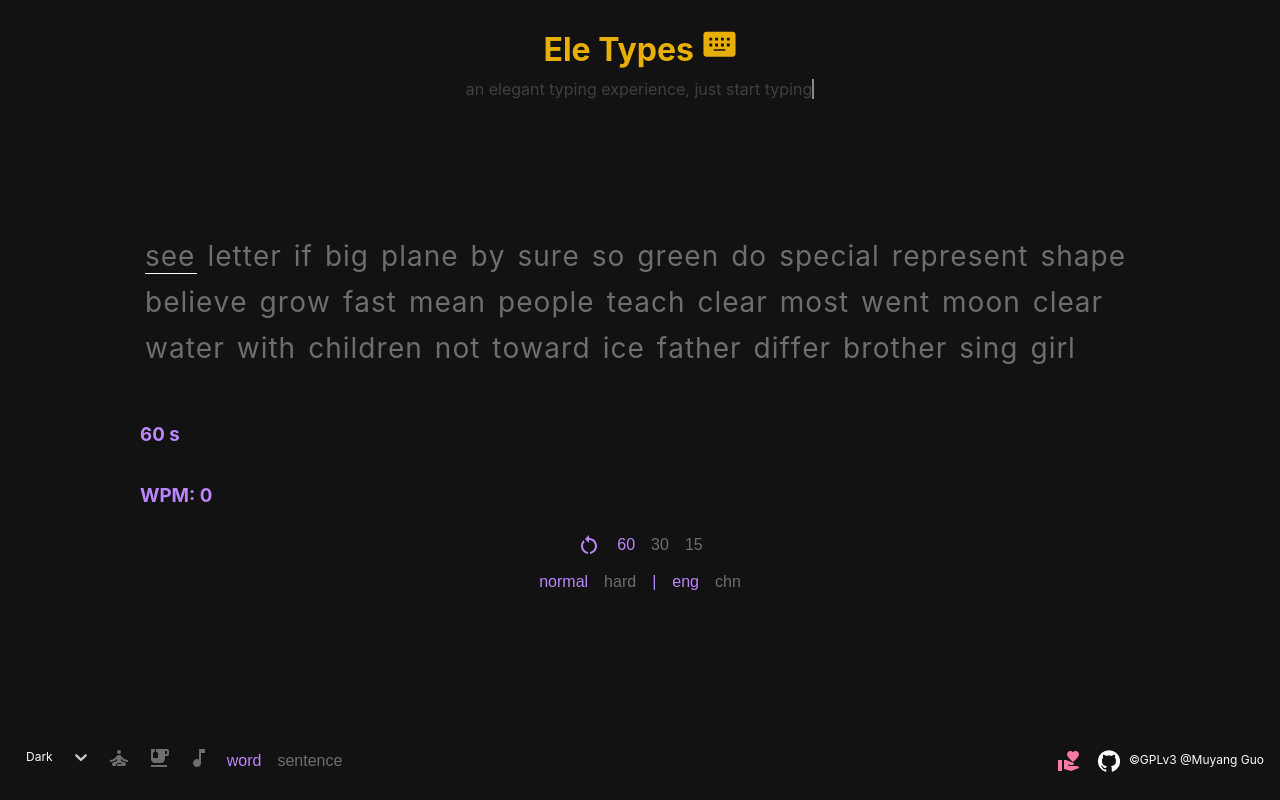
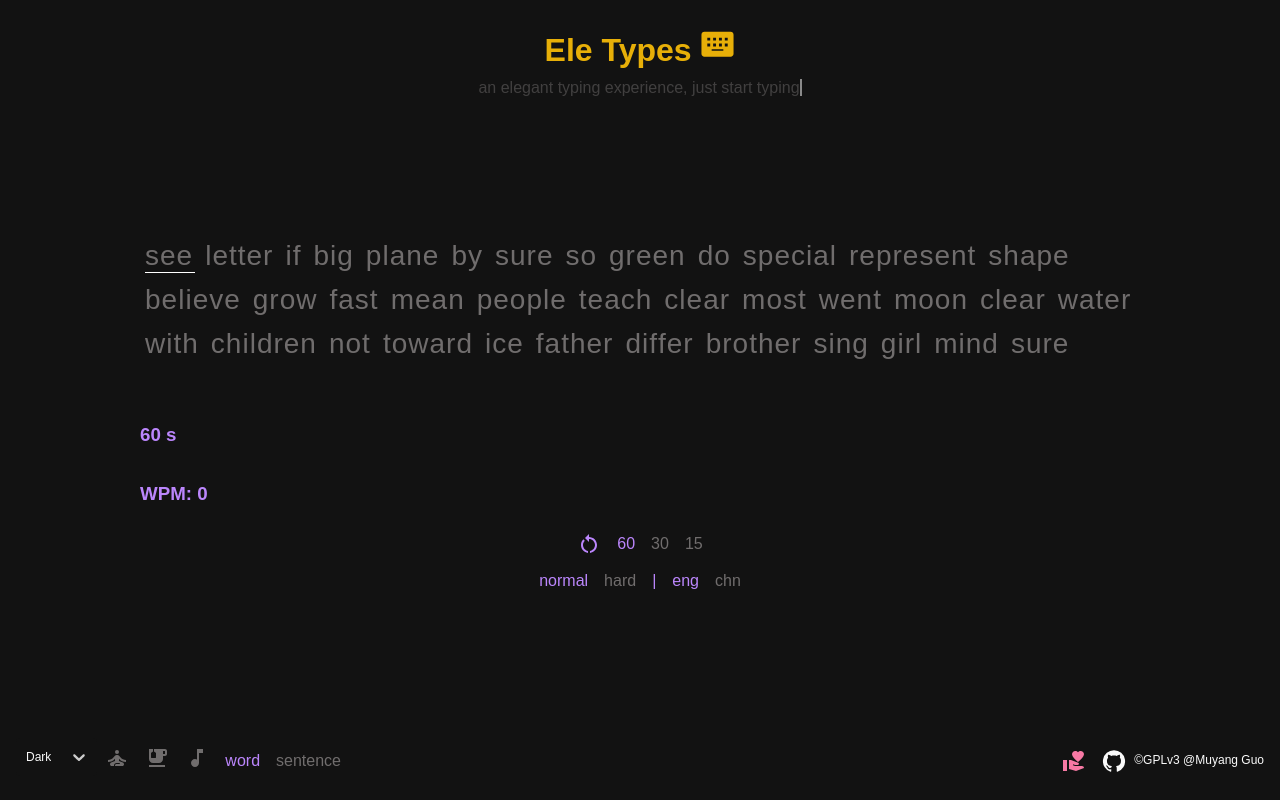
Before and after one commit to ritikakatoch/KeySprints, a React (Create React App) app: page / in a window 1280 px wide. Built offline with nearby package versions, Linux system fonts and the light colour scheme; a web font is replaced by a local one.

Commit message:
v0.2.0-beta\update-major-feature-pre-release-sentence-mode

```diff
--- a/src/style/theme.js
+++ b/src/style/theme.js
@@ -6,6 +6,7 @@
     title: '#2979ff',
     textTypeBox: '#9E9E9E',
     stats: '#3D5AFE',
+    fontFamily: 'sans-serif'
   };
 
 const darkTheme = {
@@ -15,7 +16,8 @@
     gradient: 'linear-gradient(315deg, #F7971E 0%, #FFD200 94%)',
     title: '#ffc107',
     textTypeBox: '#706d6d',
-    stats: '#BB86FC'
+    stats: '#BB86FC',
+    fontFamily: 'sans-serif'
   };
 
 const cyberTheme = {
@@ -69,7 +71,8 @@
   gradient: 'linear-gradient(90deg, 	#232335 0%, #0a4951 100%)',
   title: '#B42D2C',
   textTypeBox: '#CCB1B0',
-  stats: '#1a5426'
+  stats: '#1a5426',
+  fontFamily: 'sans-serif'
 };
 
 const heroTheme = {
@@ -79,7 +82,8 @@
   gradient: 'linear-gradient(90deg, 	#70A960 0%, #76C9A5 100%)',
   title: '#B80100',
   textTypeBox: '#CD6A5A',
-  stats: '#6A839D'
+  stats: '#6A839D',
+  fontFamily: 'sans-serif'
 };
 
 const budapestTheme = {
@@ -89,7 +93,8 @@
   gradient: 'linear-gradient(90deg, 	#d48fa2 0%, #74647f 100%)',
   title: '#647e99',
   textTypeBox: '#ecca9c',
-  stats: '#be9198'
+  stats: '#be9198',
+  fontFamily: 'sans-serif'
 };
 
 const defaultTheme = darkTheme;
```
